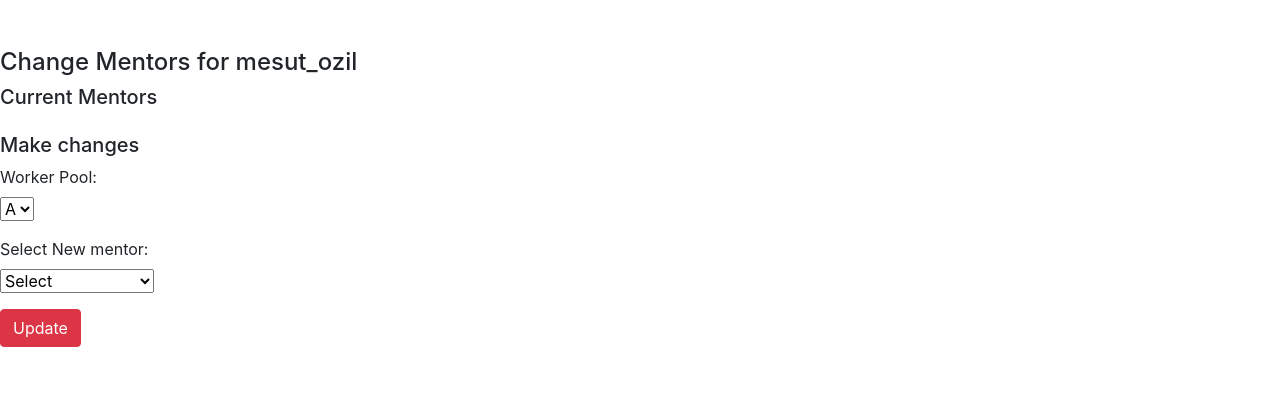
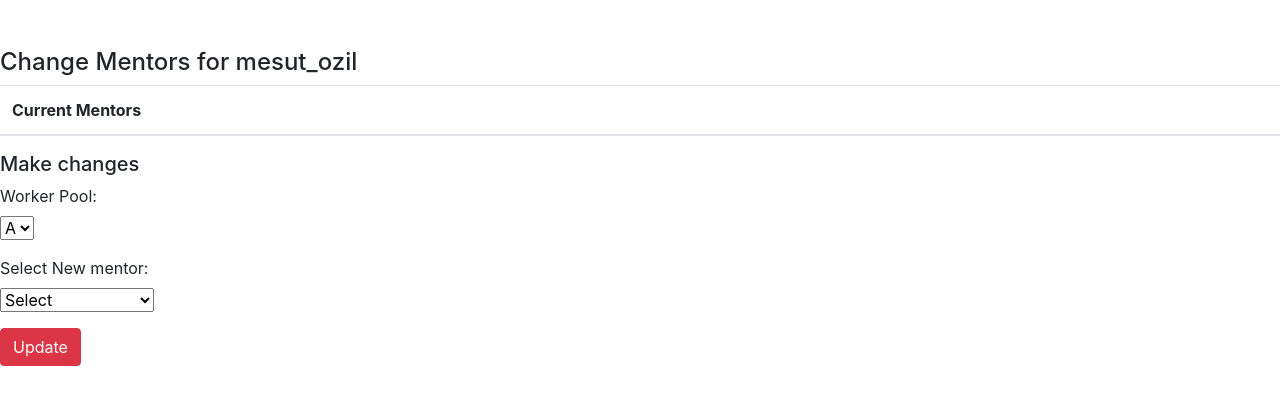
Before and after one commit to saby95/CrowdMentor, a Django app: a page that uses templates/changeMentor.html in a window 1280 px wide. Shown: the part 56-461 px from the top of the page. Run offline with Django 3.2, Linux system fonts and the light colour scheme; a user stored in the database is signed in; data comes from the database, SQL or seed files in the repository; lists and menus that the app fills with data are empty; some libraries are stand-ins or nearby versions.

Commit message:
minor changes in change mentor view

```diff
--- a/templates/changeMentor.html
+++ b/templates/changeMentor.html
@@ -2,9 +2,13 @@
 
 {% block content %}
 <h4>Change Mentors for {{ username }}</h4>
-<h5>Current Mentors</h5>
 <div class="d-flex">
     <table class="table table table-hover">
+        <thead>
+        <tr>
+            <th>Current Mentors</th>
+        </tr>
+        </thead>
         <tbody>
             {% for mentor in cur_mentor %}
             <tr>
@@ -27,13 +31,13 @@
         </p>
         {% endfor %}
         {% if form.submitted %}
-              <div class="non-field-errors">
-                  <p class="form-error">'Select' is not a valid choice</p>
-              </div>
+            <div class="non-field-errors">
+                  <p class="form-error"><font color="red">'Select' is not a valid choice</font></p>
+            </div>
         {% elif form.same_mentor %}
-              <div class="non-field-errors">
-                  <p class="form-error">Selected choice is already a mentor</p>
-              </div>
+            <div class="non-field-errors">
+                  <p class="form-error"><font color="red">Selected choice is already a mentor</font></p>
+            </div>
         {% endif %}
         <button type="submit" id="submit_form" class="btn btn-danger">
             Update
```
